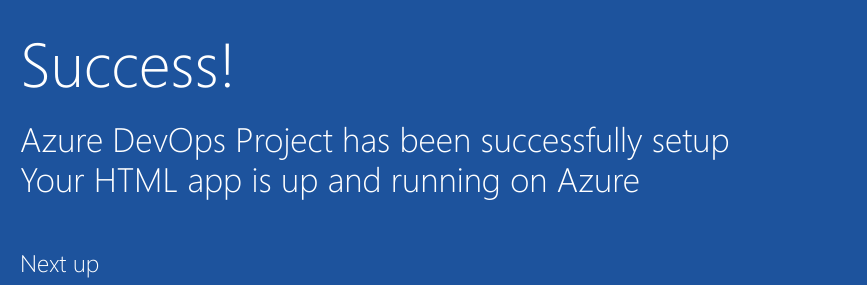
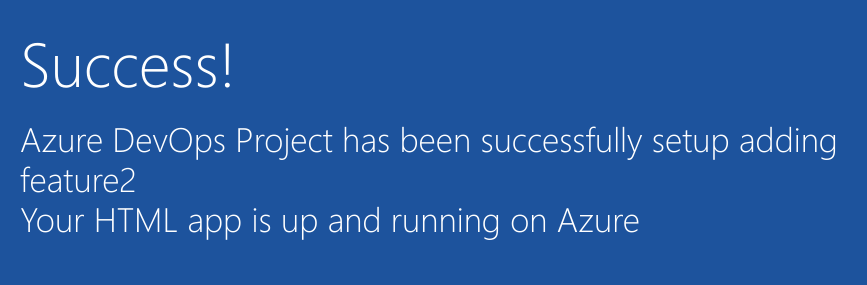
Before and after one commit to ganeshkumarsm/one, a plain HTML site: page index.html in a window 1280 px wide. Shown: the part 352-637 px from the top of the page, 205-1072 px from the left. Drawn offline with Linux system fonts and the light colour scheme.

Commit message:
commit 2 from b2

```diff
--- a/index.html
+++ b/index.html
@@ -19,7 +19,7 @@
         </div>
             <div class="content-body">
                 <div class="success-text">Success!</div>
-                <div class="description line-1"> Azure DevOps Project has been successfully setup</div>
+                <div class="description line-1"> Azure DevOps Project has been successfully setup adding feature2 </div>
                 <div class="description line-2"> Your HTML app is up and running on Azure</div>
                 <div class="next-steps-container">
                     <div class="next-steps-header">Next up</div>
```
